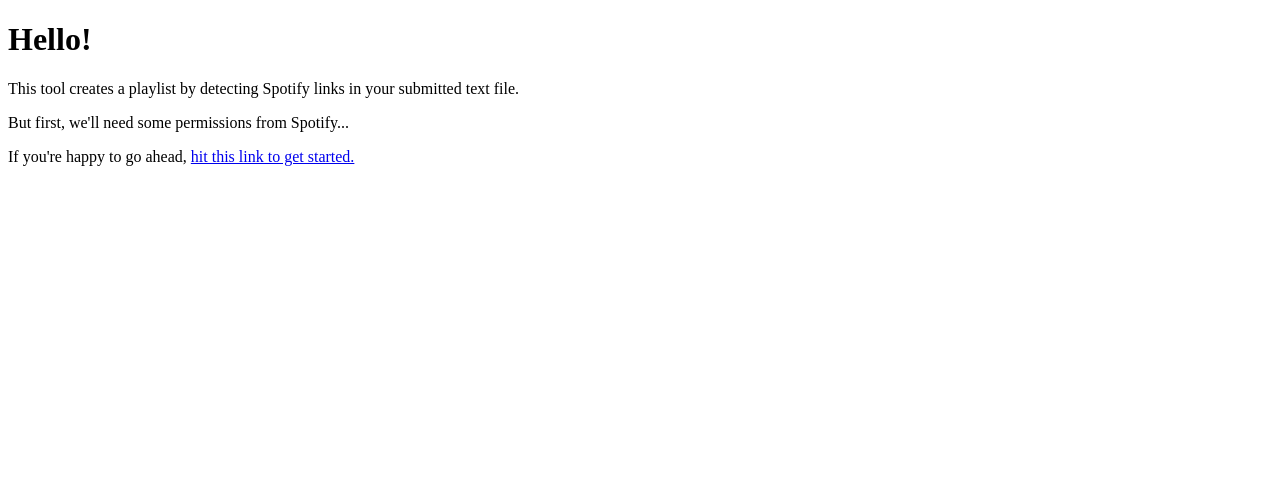
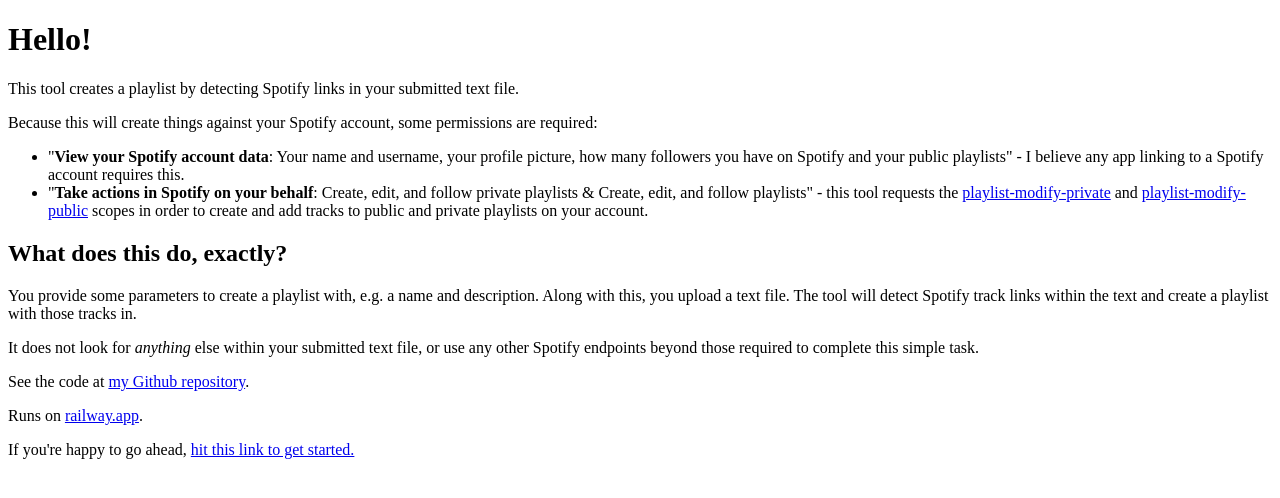
Before and after one commit to jrp55/chatdj, a Flask app: page / in a window 1280 px wide. Shown: the top 498 px of the page. Run offline with Flask 2, Linux system fonts and the light colour scheme.

Commit message:
Add further explanation to welcome page

```diff
--- a/templates/welcome.html
+++ b/templates/welcome.html
@@ -13,7 +13,18 @@
         <!--<script src="" async defer></script>-->
         <div>
             <p>This tool creates a playlist by detecting Spotify links in your submitted text file.</p>
-            <p>But first, we'll need some permissions from Spotify...</p>
+            <p>Because this will create things against your Spotify account, some permissions are required:</p>
+            <ul>
+                <li>"<strong>View your Spotify account data</strong>: Your name and username, your profile picture, how many followers you have on Spotify and your public playlists" - I believe any app linking to a Spotify account requires this.</li>
+                <li>"<strong>Take actions in Spotify on your behalf</strong>: Create, edit, and follow private playlists & Create, edit, and follow playlists" - this tool requests the <a href="https://developer.spotify.com/documentation/general/guides/authorization/scopes/#playlist-modify-private">playlist-modify-private</a> and <a href="https://developer.spotify.com/documentation/general/guides/authorization/scopes/#playlist-modify-public">playlist-modify-public</a> scopes in order to create and add tracks to public and private playlists on your account.</li>
+            </ul>
+        </div>
+        <div>
+            <h2>What does this do, exactly?</h2>
+            <p>You provide some parameters to create a playlist with, e.g. a name and description. Along with this, you upload a text file. The tool will detect Spotify track links within the text and create a playlist with those tracks in.</p>
+            <p>It does not look for <em>anything</em> else within your submitted text file, or use any other Spotify endpoints beyond those required to complete this simple task.</p>
+            <p>See the code at <a href="https://github.com/jrp55/chatdj">my Github repository</a>.</p>
+            <p>Runs on <a href="https://railway.app/">railway.app</a>.</p>
         </div>
         <div>
             <p>If you're happy to go ahead, <a href="{{ url_for('get_permissions') }}">hit this link to get started.</a></p>
```
